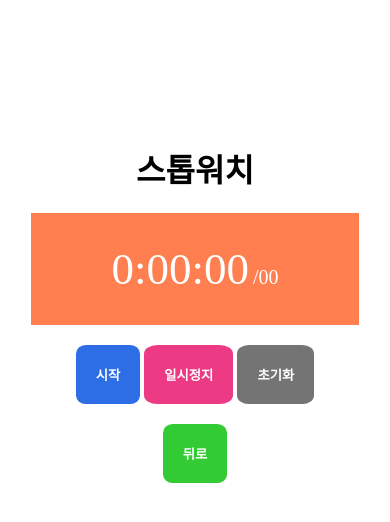
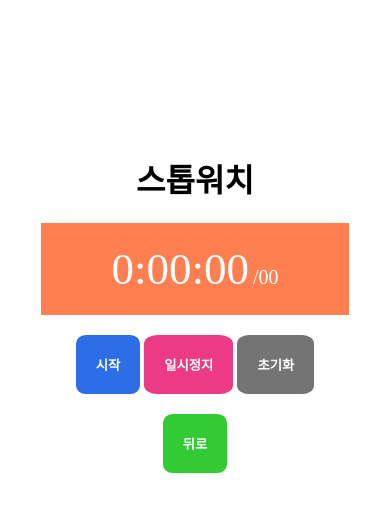
Before and after one commit to codurfer/game_func, a plain HTML site: page functio/stopwatch.html in a window 390 px wide. Drawn offline with Linux system fonts and the light colour scheme.

Commit message:
watch test

```diff
--- a/functio/stopwatch.html
+++ b/functio/stopwatch.html
@@ -83,7 +83,7 @@
           font-size: 45px;
         }
         .viewContainer {
-          padding: 30px 80px;
+          padding: 20px 70px;
           background-color: coral;
           color: white;
         }
```
